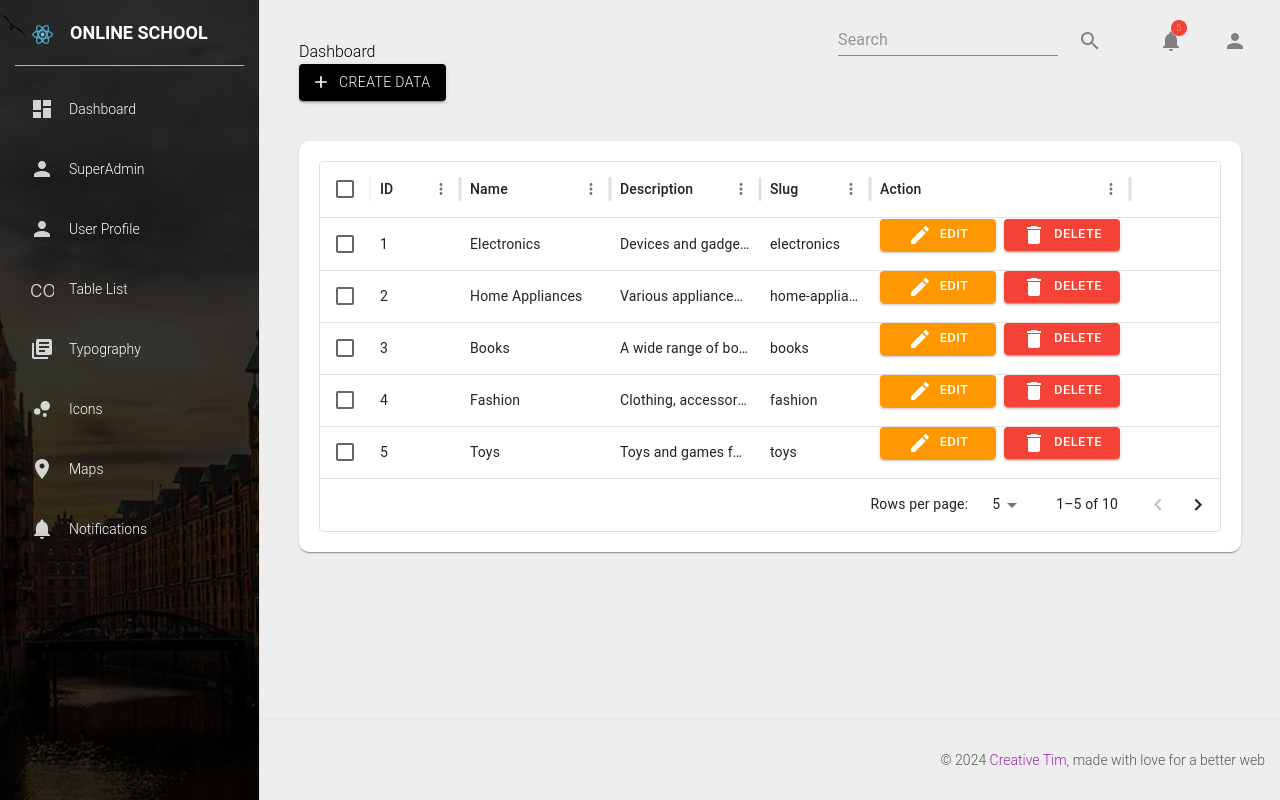
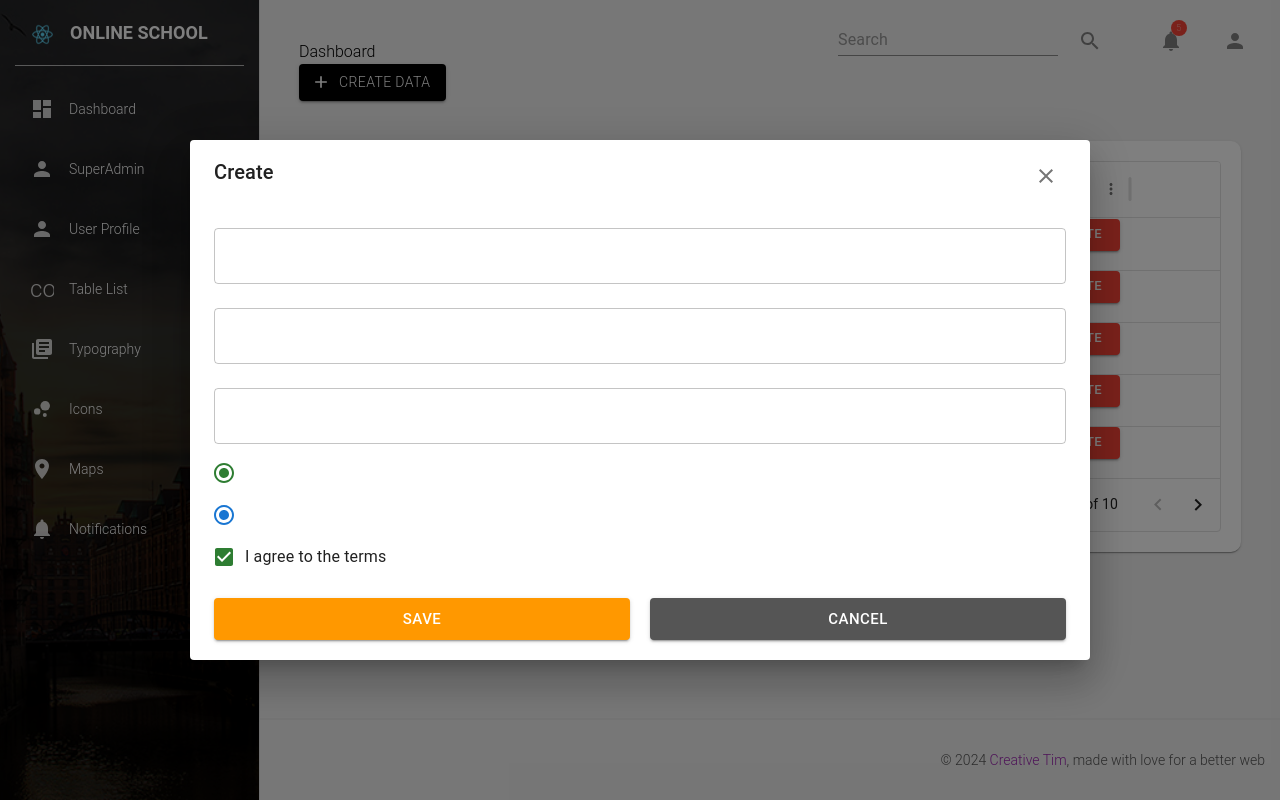
Before and after one commit to samsamhuynh/SalesManagementFE, a React (Vite) app: page / in a window 1280 px wide. Both pictures are taken after a click on the button "CREATE DATA". Built offline with nearby package versions, Linux system fonts and the light colour scheme; no server answers.

Commit message:
create FormInput

```diff
--- a/package.json
+++ b/package.json
@@ -19,7 +19,6 @@
     "@mui/x-date-pickers": "^7.5.0",
     "axios": "^1.6.8",
     "classnames": "^2.5.1",
-    "material-react-table": "^2.13.0",
     "perfect-scrollbar": "^1.5.5",
     "prop-types": "^15.8.1",
     "react": "^18.2.0",
--- /dev/null
+++ b/src/components/Form/Form.tsx
@@ -0,0 +1,157 @@
+import { CheckBox, Close } from "@mui/icons-material";
+import {
+  Box,
+  Button,
+  Checkbox,
+  Dialog,
+  DialogContent,
+  DialogTitle,
+  FormControlLabel,
+  IconButton,
+  Radio,
+  RadioGroup,
+  TextField,
+} from "@mui/material";
+import React, { useState } from "react";
+
+const FormInput = (props: any) => {
+  const { name, label, value } = props;
+
+  const [open, openChange] = useState(true);
+
+  const [title, titleChange] = useState("Create");
+
+  const [agreeTerm, agreeTermChange] = useState(true);
+
+  const closepopup = () => {
+    openChange(false);
+  };
+
+  const handleSubmit = (e: any) => {
+    e.preventDefault();
+    closepopup();
+  };
+
+  const handleCancel = (e: any) => {
+    e.preventDefault();
+    closepopup();
+  };
+
+  return (
+    <Dialog open={open} onClose={closepopup} fullWidth maxWidth="md">
+      <DialogTitle>
+        <span>{title}</span>
+        <IconButton style={{ float: "right" }} onClick={closepopup}>
+          <Close color="action" />
+        </IconButton>
+      </DialogTitle>
+
+      <DialogContent>
+        <form onSubmit={handleSubmit}>
+          <Box
+            name="basic"
+            autoComplete="off"
+            component="form"
+            noValidate
+            sx={{ margin: "2", letterSpacing: "2" }}
+          >
+            <TextField
+              value={value}
+              label={label}
+              name={name}
+              required={false}
+              autoFocus
+              variant="outlined"
+              fullWidth
+              margin="normal"
+            ></TextField>
+
+            <TextField
+              value={value}
+              label={label}
+              name={name}
+              required={false}
+              autoFocus
+              variant="outlined"
+              fullWidth
+              margin="normal"
+            ></TextField>
+
+            <TextField
+              value={value}
+              label={label}
+              name={name}
+              required={false}
+              autoFocus
+              variant="outlined"
+              fullWidth
+              margin="normal"
+            ></TextField>
+
+            <RadioGroup>
+              <FormControlLabel
+                control={<Radio color="success"></Radio>}
+                label={label}
+              ></FormControlLabel>
+
+              <FormControlLabel
+                control={<Radio></Radio>}
+                label={label}
+              ></FormControlLabel>
+            </RadioGroup>
+
+            <FormControlLabel
+              control={
+                <Checkbox
+                  value="remember"
+                  checked={agreeTerm}
+                  onChange={(e: React.ChangeEvent<HTMLInputElement>) => {
+                    agreeTermChange(e.target.checked);
+                  }}
+                  name="agreeTerm"
+                  color="success"
+                />
+              }
+              label="I agree to the terms"
+            ></FormControlLabel>
+
+            <div className="grid grid-cols-2 gap-5 mt-5">
+              <Button
+                type="submit"
+                variant="contained"
+                size="large"
+                sx={{
+                  backgroundColor: "#ff9800",
+                  "&:hover": {
+                    backgroundColor: "white",
+                    color: "#af2cc5",
+                  },
+                }}
+                disabled={!agreeTerm}
+              >
+                Save
+              </Button>
+
+              <Button
+                variant="contained"
+                size="large"
+                sx={{
+                  backgroundColor: "#555555",
+                  "&:hover": {
+                    backgroundColor: "white",
+                    color: "#af2cc5",
+                  },
+                }}
+                onClick={handleCancel}
+              >
+                Cancel
+              </Button>
+            </div>
+          </Box>
+        </form>
+      </DialogContent>
+    </Dialog>
+  );
+};
+
+export default FormInput;
--- /dev/null
+++ b/src/components/Form/index.ts
@@ -0,0 +1,3 @@
+import FormInput from "./Form";
+
+export default FormInput;
--- a/src/pages/Dashboard/Dashboard.tsx
+++ b/src/pages/Dashboard/Dashboard.tsx
@@ -3,6 +3,7 @@ import { Add, Delete, Edit } from "@mui/icons-material";
 import DataTable from "../../components/Table";
 import { GridColDef, GridRowId } from "@mui/x-data-grid";
 import { useCallback, useMemo, useState } from "react";
+import FormInput from "../../components/Form";
 
 interface Categories {
   id: number;
@@ -78,6 +79,12 @@ const categories: Categories[] = [
 const Dashboard = () => {
   const [rows, setRows] = useState<Categories[]>(categories);
 
+  const [showForm, setShowForm] = useState(false);
+
+  const handleButtonClick = () => {
+    setShowForm(true);
+  };
+
   const handleDelete = useCallback(
     (id: GridRowId) => () => {
       if (window.confirm("Are you sure you want to delete?")) {
@@ -119,7 +126,7 @@ const Dashboard = () => {
                   color: "#af2cc5",
                 },
               }}
-              // onClick={handleEdit(params.id)}
+              onClick={handleButtonClick}
             >
               <Edit sx={{ mr: 1 }} />
               Edit
@@ -144,10 +151,7 @@ const Dashboard = () => {
         ),
       },
     ],
-    [
-      // handleEdit,
-      handleDelete,
-    ]
+    [handleButtonClick, handleDelete]
   );
 
   return (
@@ -160,6 +164,7 @@ const Dashboard = () => {
         mb={5}
       >
         <Button
+          onClick={handleButtonClick}
           variant="contained"
           sx={{
             color: "white",
@@ -171,6 +176,7 @@ const Dashboard = () => {
         >
           Create Data
         </Button>
+        {showForm && <FormInput />}
       </Stack>
 
       <Card
@@ -190,6 +196,8 @@ const Dashboard = () => {
           rows={rows}
           loading={!rows.length}
         ></DataTable>
+
+        {/* <FormInput /> */}
       </Card>
     </Container>
   );
```
Also changed, not shown: src/components/Form/abc.tsx (added).
